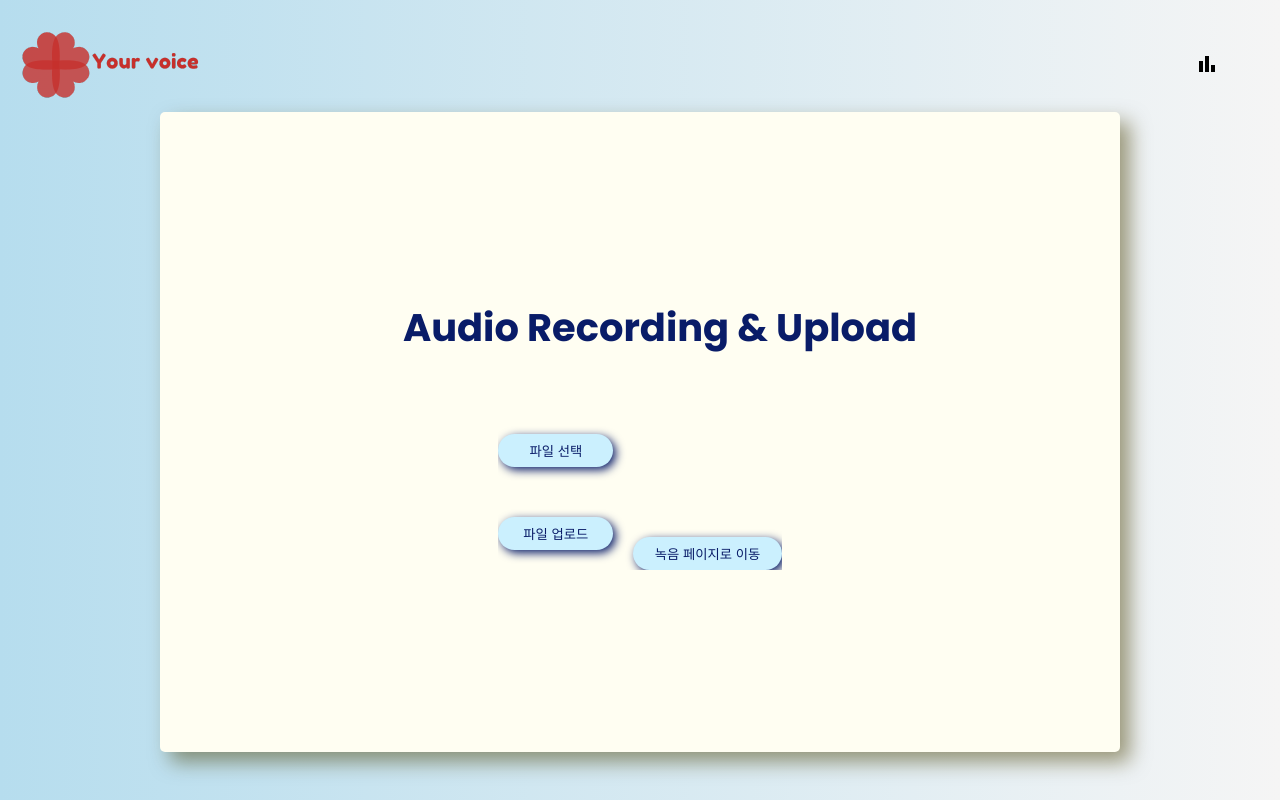
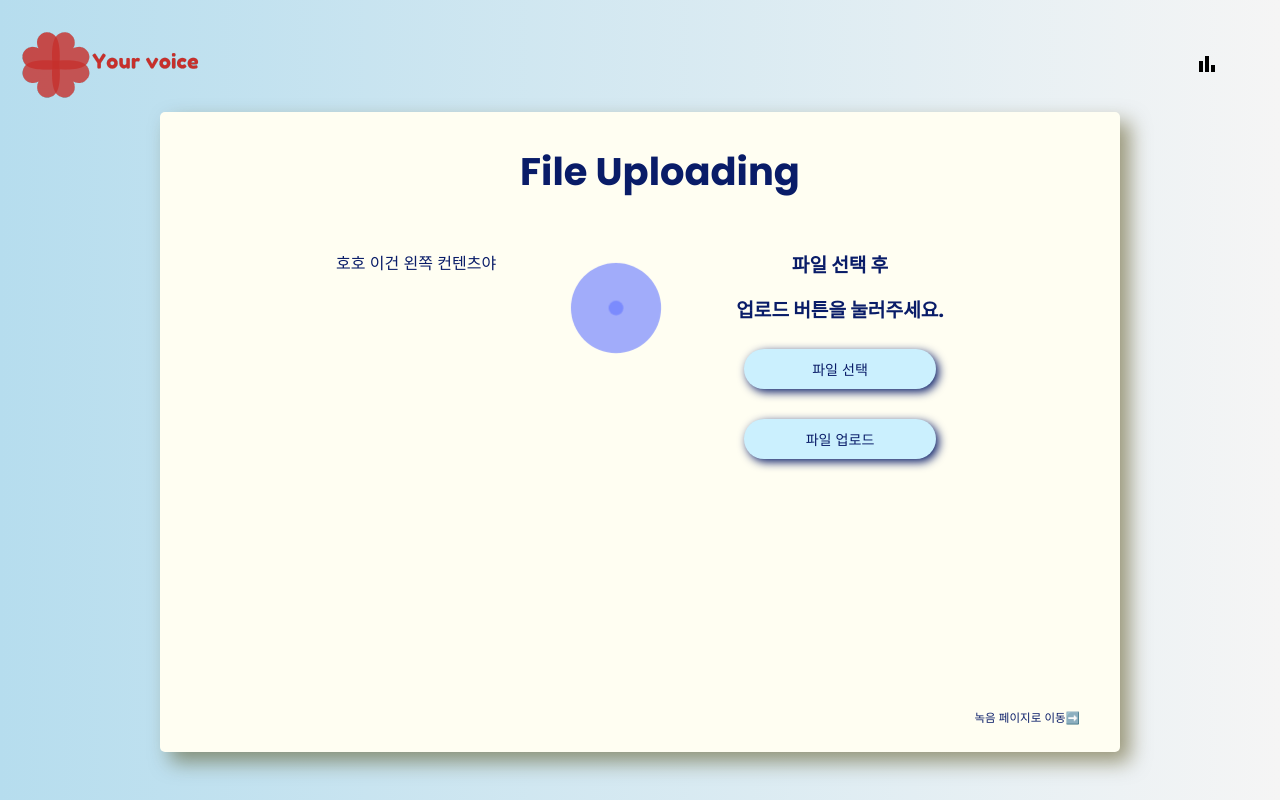
Before and after one commit to Soojong94/SilJeon, a React (Create React App) app in the folder your_voice/front/: page /coughUd in a window 1280 px wide. Built offline with nearby package versions, Linux system fonts and the light colour scheme.

Commit message:
css 수정

```diff
--- a/your_voice/front/src/Route/menu.jsx
+++ b/your_voice/front/src/Route/menu.jsx
@@ -35,6 +35,9 @@ function MenuBar() {
     }
   };
 
+
+
+
   return (
     <div className='menu_bar_container nav_header'>
       <nav className="navbar">
--- a/your_voice/front/src/Route/route.jsx
+++ b/your_voice/front/src/Route/route.jsx
@@ -6,6 +6,7 @@ import CoughUd from '../upload2/coughUd.jsx'
 import NewMainPg from '../NewMain/NewMainPg.jsx'
 import MyPage from '../my_page/my_page.jsx'
 import Record_voice from '../recording_page/recording.jsx';
+
 
 const RoutesComponent = () => {
     return (
--- a/your_voice/front/src/upload2/bothload.css
+++ b/your_voice/front/src/upload2/bothload.css
@@ -1,4 +1,4 @@
-
+/* bothload.css */
 .parent-box {
     background: linear-gradient(to right, #b6ddee, whitesmoke);
     transition: background 0.3s ease;
@@ -21,12 +21,12 @@
     justify-content: center;
     padding: 2vw 5vh;
     overflow: hidden;
+    position: relative;
 }
 
 .udH1 {
     color: rgb(9, 28, 104);
     font-size: 2.6vw;
-    margin: 50px 0 10px 0;
 }
 
 .udh2 {
@@ -39,22 +39,38 @@
     color: #6b5716;
 }
 
-
-.input-container {
+.inputFile-box {
+    padding: auto;
+    color: rgb(9, 28, 104);
     display: flex;
     flex-direction: row;
-    margin-top: 5%;
-    justify-content: space-between;
-    align-items: flex-end;
-    gap: 20px;
-    overflow: hidden;
+    justify-content: center;
+    gap:70px;
+    width: 100%;
+    height: 100%;
+    margin-top: 3vh;
+
+}
+
+.left_content {
+    padding: auto;
+    display: flex;
+    flex-direction: column;
+    align-items: center;
+
+}
+
+.ExplnUd {
+    font-size: 1.5vw;
 }
 
 .file-buttons {
+    justify-content: center;
     display: flex;
     flex-direction: column;
     align-items: center;
-    gap: 10px;
+    gap: 30px;
+    margin: 3vh 0 0 0;
 }
 
 .selectedfileName {
@@ -68,34 +84,41 @@
     margin-top: 10px;
 }
 
+.bounce {
+    margin: 3vh 0 3vh 0;
+}
+
 .inputbtn {
-    margin: 20px 0 20px 0;
+    width: 15vw;
+    height: 5vh;
     background-color: rgb(203, 240, 254);
     border: none;
-    padding: 7px 25px;
+    padding: 0.5vh 2.5vw;
     cursor: pointer;
     border-radius: 5vw;
-    font-size: 0.9wv;
-    width: 100%;
+    font-size: 1.1vw;
     color: rgb(9, 28, 104);
     box-shadow: 3px 3px 10px;
+    display: flex;
+    justify-content: center;
+    align-items: center;
 }
 
 .recordPg_Move_box {
-    align-self: flex-end;
+    position: absolute;
+    right: 20px;
+    bottom: 20px;
 }
 
 .recordPg_Btb {
-    margin: 5vh 1vw 0 0;
-    background-color: rgb(203, 240, 254);
+    background-color: transparent;
     border: none;
-    padding: 7px 15px;
+    padding: 7px 20px;
     cursor: pointer;
     border-radius: 5vw;
-    font-size: 0.9wv;
-    width: 100%;
+    font-size: 0.9vw;
     color: rgb(9, 28, 104);
-    box-shadow: 3px 3px 10px;
+    /* box-shadow: 3px 3px 10px; */
 }
 
 .recordPg_Btb:hover,
--- a/your_voice/front/src/upload2/coughUd.jsx
+++ b/your_voice/front/src/upload2/coughUd.jsx
@@ -2,6 +2,7 @@ import React, { useState, useRef } from 'react';
 import { useNavigate } from 'react-router-dom';
 import './bothload.css';
 import MenuBar from '../Route/menu';
+import BounceLoader from "react-spinners/BounceLoader";
 
 const CoughUd = () => {
     const [selectedFile, setSelectedFile] = useState(null);
@@ -23,22 +24,43 @@ const CoughUd = () => {
         }
     };
 
+    const ToRecordVoice = () => {
+        navigate('/Record_voice');
+    };
+
     return (
         <div className='parent-box'>
             <MenuBar />
             <div className='up_box'>
                 {message && <p className='message'>{message}</p>}
-                <h1 className='udH1'>Audio Recording & Upload</h1>
-                <div className="input-container">
-                    <div className="file-buttons">
-                        <button className="inputbtn" onClick={() => inputBtn.current.click()}>파일 선택</button>
-                        <input type="file" onChange={handleFileChange} ref={inputBtn} className="file-input" />
-                        {selectedFile && <p className='selectedfileName'>선택한 파일: {selectedFile.name}</p>}
-                        <button className='inputbtn' onClick={navigateToLoadingPage} disabled={!selectedFile}>파일 업로드</button>
+                <h1 className='udH1'>File Uploading</h1>
+                <div className="inputFile-box">
+
+                    <div className='left-box'>
+                       <p>호호 이건 왼쪽 컨텐츠야</p>
                     </div>
-                    <div className='recordPg_Move_box'>
-                        <button className="recordPg_Btb">녹음 페이지로 이동</button>
-                    </div>
+                    <div className='middle_content'>
+                        <BounceLoader
+                            className='bounce'
+                            size={100}
+                            color="#6375ff"
+                        />
+                        </div>
+                        <div className="right-box">
+                        <h2 className='ExplnUd'>파일 선택 후 </h2>
+                        <h2 className='ExplnUd'>업로드 버튼을 눌러주세요. </h2>
+                        <div className="file-buttons">
+                        {selectedFile && <p className='selectedfileName'>{selectedFile.name}</p>}
+                            <button className="inputbtn" onClick={() => inputBtn.current.click()}>파일 선택</button>
+                            <input type="file" onChange={handleFileChange} ref={inputBtn} className="file-input" />
+
+                            <button className='inputbtn' onClick={navigateToLoadingPage} disabled={!selectedFile}>파일 업로드</button>
+                        </div>
+                        </div>
+
+                </div>
+                <div className='recordPg_Move_box'>
+                    <button className="recordPg_Btb" onClick={ToRecordVoice}>녹음 페이지로 이동➡️</button>
                 </div>
             </div>
         </div>
```
Also changed, not shown: 1 other file (tests, documents, lock files or other folders).
